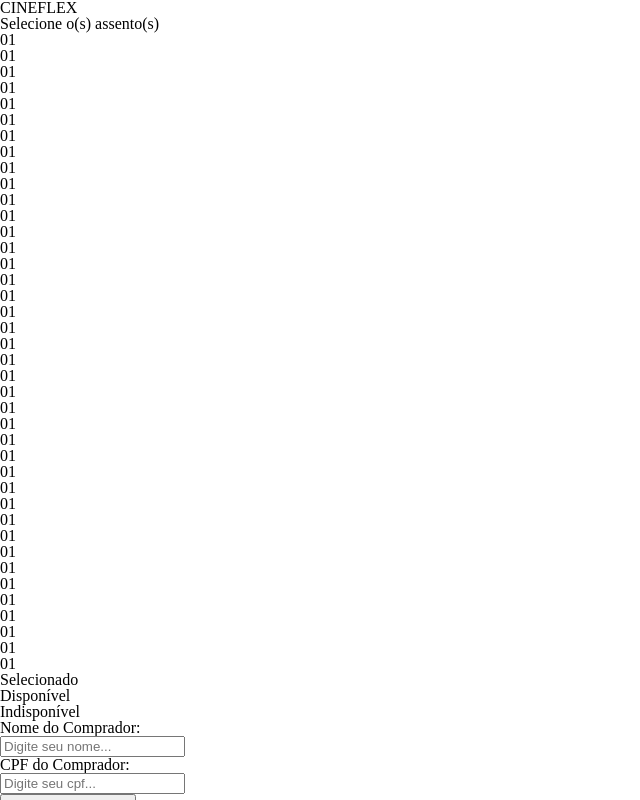
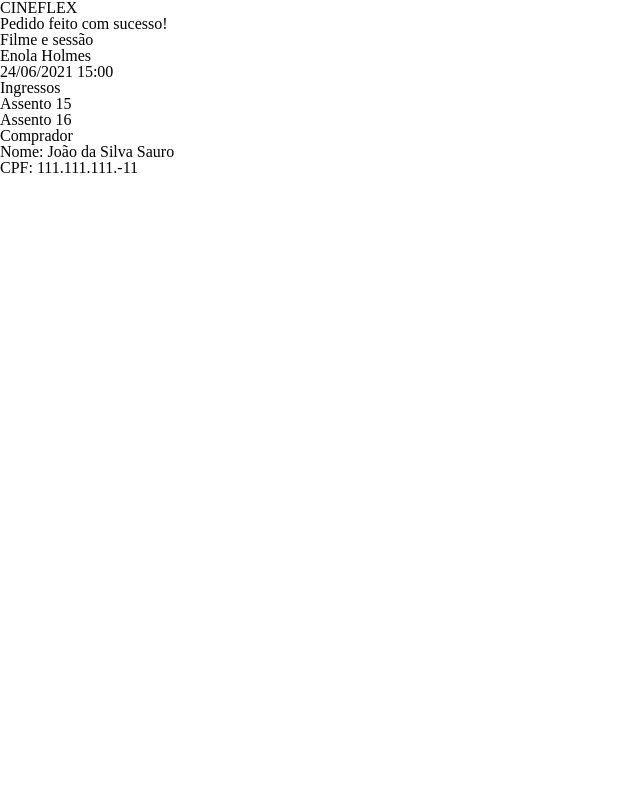
Before and after one commit to ana-carvalhom/projeto10-cineflex, a React (Create React App) app: page / in a window 1280 px wide. Shown: the top 800 px of the page, without its empty margins (0-640 px from the left). Built offline with nearby package versions, Linux system fonts and the light colour scheme.

Commit message:
erasing duplications

```diff
--- a/src/App.js
+++ b/src/App.js
@@ -9,7 +9,7 @@
   return (
     <Content>
       <Header/>
-      <SeatSelect/>
+      <ConfirmationDetails/>
     </Content>
   );
 }
--- a/src/components/ConfirmationDetails.js
+++ b/src/components/ConfirmationDetails.js
@@ -2,13 +2,30 @@
 
 export default function ConfirmationDetails(){
     return(
-        <TitleContainer>
-            <h2>Selecione o(s) assento(s)</h2>
-        </TitleContainer>
+        <>
+        <ConfirmationMessage>
+            <h2>Pedido feito com sucesso!</h2>
+        </ConfirmationMessage>
+        <TicketDetails>
+        <h3>Filme e sessão</h3>
+        <p>Enola Holmes</p>
+        <p>24/06/2021 15:00</p>
+        </TicketDetails>
+        <TicketDetails>
+        <h3>Ingressos</h3>
+        <p>Assento 15</p>
+        <p>Assento 16</p>
+        </TicketDetails>
+        <TicketDetails>
+        <h3>Comprador</h3>
+        <p>Nome: João da Silva Sauro</p>
+        <p>CPF: 111.111.111.-11</p>
+        </TicketDetails>
+        </>
     )
 }
 
-const TitleContainer = styled.div`
+const ConfirmationMessage = styled.div`
 @media (max-width: 768px){
 height: 110px;
 display: flex;
@@ -17,9 +34,30 @@
 width: 100%;
 margin-top: 67px;
 h2{
-    font-family: 'Roboto', sans-serif;
-    font-size: 24px;
-    color: #293845;
+    font-family: 'Roboto';
+font-style: normal;
+font-weight: 700;
+font-size: 24px;
+line-height: 28px;
+color: #247A6B
 }
 }
 `
+
+const TicketDetails = styled.div`
+@media (max-width: 768px){
+color: #293845;
+font-family: 'Roboto';
+background-color: red;
+h3{
+font-weight: 700;
+font-size: 24px;
+line-height: 28px;
+}
+p{
+font-weight: 400;
+font-size: 22px;
+line-height: 26px;
+}
+}
+`
--- a/src/components/MovieTime.js
+++ b/src/components/MovieTime.js
@@ -70,8 +70,6 @@
 
 }
 
-
-
 `
 
 const ButtonsContainer = styled.div`
@@ -105,48 +103,3 @@
 
 
 `
-
-const MovieImage = styled.img`
-@media (max-width: 768px){
-width: 48px;
-height: 72px;
-}
-
-`
-
-const MovieSelected = styled.div`
-@media (max-width: 768px){
-background-color: #DFE6ED;
-border-top: 2px solid #9EADBA;
-width: 100vw;
-height: 117px;
-padding: 20px;
-display: flex;
-align-items: center;
-p{
-font-family: 'Roboto';
-font-style: normal;
-font-weight: 400;
-font-size: 26px;
-line-height: 30px;
-}
-
-}
-`
-
-const MovieCard = styled.div`
-@media (max-width: 768px){
-width: 64px;
-height: 89px;
-margin: 20px;
-background: #FFFFFF;
-box-shadow: 0px 2px 4px rgba(0, 0, 0, 0.1);
-border-radius: 2px;
-display: flex;
-align-content: center;
-justify-content: center;
-padding: 8px;
-box-sizing: border-box;
-}
-
-`
```
